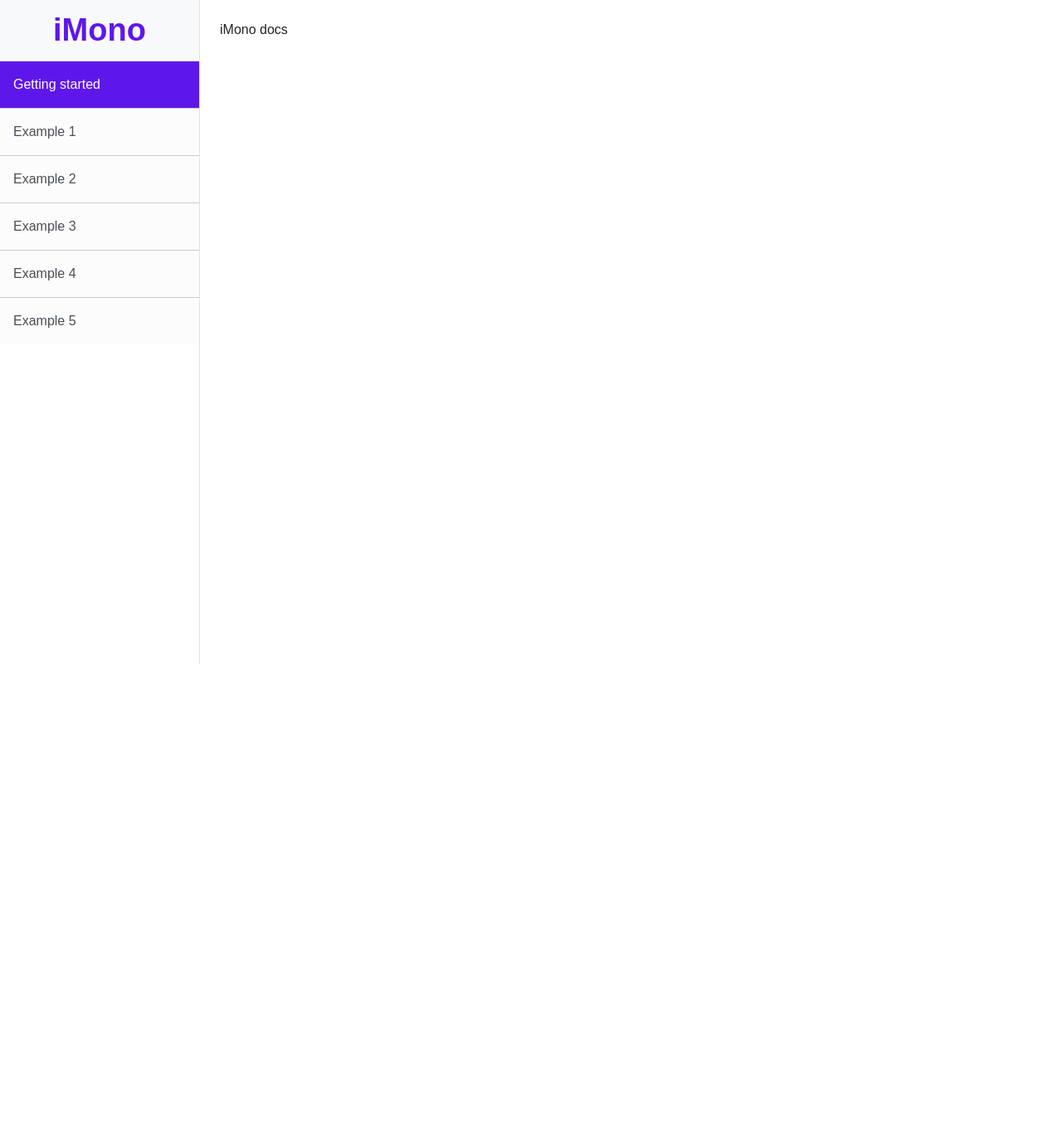
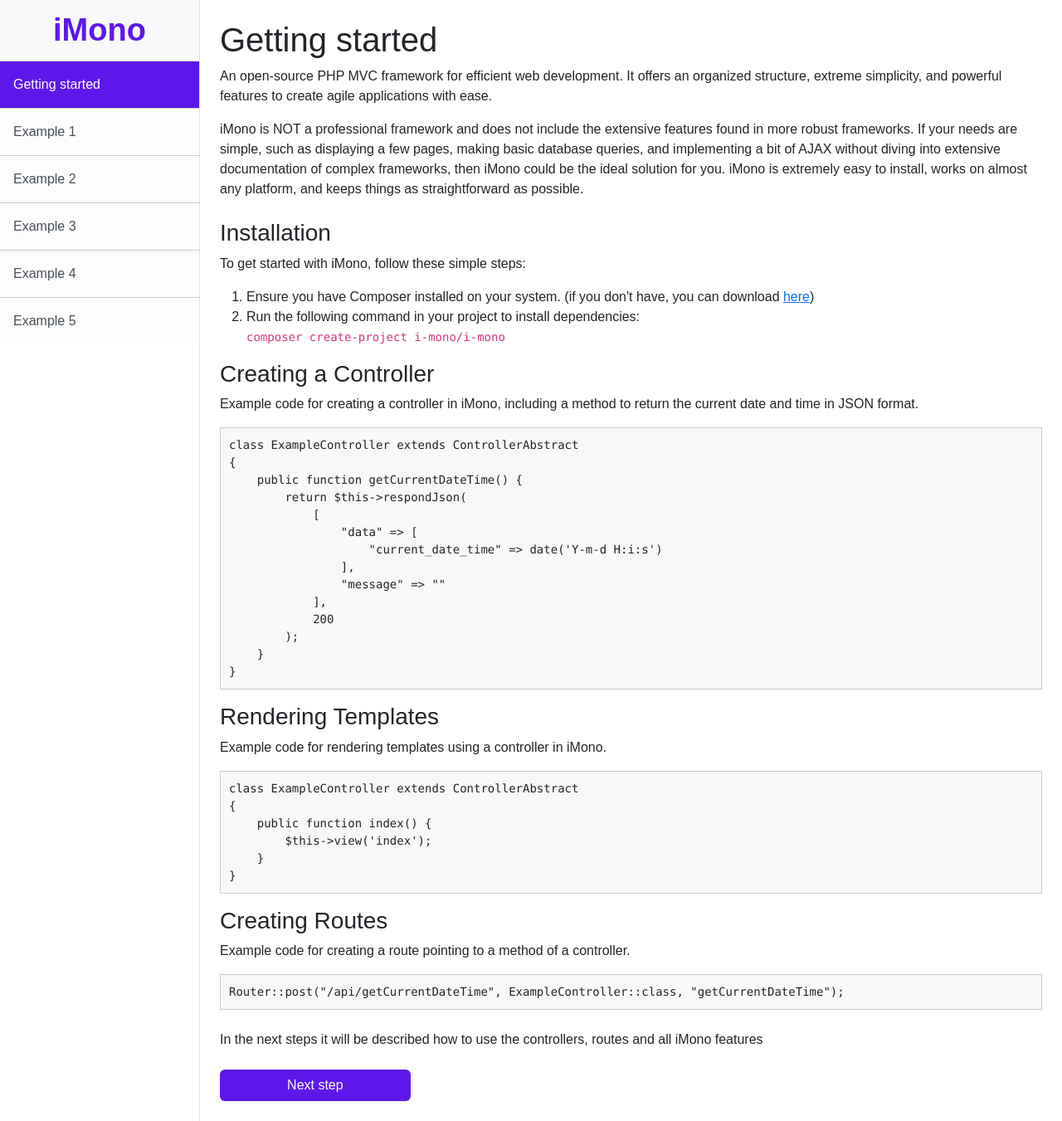
Before and after one commit to FabioAugustoRodrigues/iMono-docs, a Vue app: page / in a window 1280 px wide. Shown: the whole page at 83% size. Before the commit the page ends 800 px from the top, so only its background shows below. Built offline with nearby package versions, Linux system fonts and the light colour scheme; a web font is replaced by a local one.

Commit message:
getting started page

```diff
--- a/package.json
+++ b/package.json
@@ -11,6 +11,7 @@
   "dependencies": {
     "@popperjs/core": "^2.11.8",
     "bootstrap": "^5.3.3",
+    "highlight.js": "^11.9.0",
     "vue": "^3.4.21",
     "vue-router": "^4.3.0"
   },
--- a/src/App.vue
+++ b/src/App.vue
@@ -1,5 +1,11 @@
 <script setup>
 import { RouterLink, RouterView } from 'vue-router'
+import CodeHighlighter from './components/CodeHighlighter.vue';
+
+const codigoPHP = `<?php
+echo "Olá, mundo!";
+?>`;
+
 </script>
 
 <template>
--- a/src/assets/main.css
+++ b/src/assets/main.css
@@ -9,3 +9,8 @@
     font-weight: bold;
     color: #5e17eb;
 }
+
+.btn-theme {
+    background-color: #5e17eb !important;
+    color: white !important;
+}
--- /dev/null
+++ b/src/components/CodeHighlighter.vue
@@ -0,0 +1,29 @@
+<template>
+    <div>
+        <pre><code ref="code" class="php">{{ code }}</code></pre>
+    </div>
+</template>
+
+<script setup>
+import { defineProps, onMounted } from 'vue';
+
+const props = defineProps({
+    code: {
+        type: String,
+        required: true
+    }
+});
+</script>
+
+<style scoped>
+pre {
+    background-color: #f8f8f8;
+    border: 1px solid #ccc;
+    padding: 10px;
+    overflow: auto;
+}
+
+code.php {
+    font-family: Consolas, "Courier New", Courier, monospace;
+}
+</style>
--- a/src/views/HomeView.vue
+++ b/src/views/HomeView.vue
@@ -1,8 +1,100 @@
-<script setup>
-</script>
-
 <template>
   <main>
-    iMono docs
+    <section class="mb-4">
+      <h1>Getting started</h1>
+      <p>
+        An open-source PHP MVC framework for efficient web development. It offers an organized structure, extreme
+        simplicity, and powerful features to create agile applications with ease.
+      </p>
+      <p>
+        iMono is NOT a professional framework and does not include the extensive features found in more robust
+        frameworks.
+        If your needs are simple, such as displaying a few pages, making basic database queries, and implementing a bit
+        of
+        AJAX without diving into extensive documentation of complex frameworks, then iMono could be the ideal solution
+        for
+        you. iMono is extremely easy to install, works on almost any platform, and keeps things as straightforward as
+        possible.
+      </p>
+    </section>
+
+    <section>
+      <h3>Installation</h3>
+      <p>To get started with iMono, follow these simple steps:</p>
+      <ol>
+        <li>
+          Ensure you have Composer installed on your system. (if you don't have, you can download <a
+            href="https://getcomposer.org/">here</a>)
+        </li>
+        <li>
+          Run the following command in your project to install dependencies:
+          <br />
+          <code>composer create-project i-mono/i-mono</code>
+        </li>
+      </ol>
+    </section>
+
+    <section>
+      <h3>Creating a Controller</h3>
+      <p>Example code for creating a controller in iMono, including a method to return the current date and time in JSON
+        format.</p>
+      <CodeHighlighter :code="exampleController" />
+    </section>
+
+    <section>
+      <h3>Rendering Templates</h3>
+      <p>Example code for rendering templates using a controller in iMono.</p>
+      <CodeHighlighter :code="exampleControllerRender" />
+    </section>
+
+    <section>
+      <h3>Creating Routes</h3>
+      <p>Example code for creating a route pointing to a method of a controller.</p>
+      <CodeHighlighter :code="exampleRoute" />
+    </section>
+
+    <section class="mt-4">
+      <p>
+        In the next steps it will be described how to use the controllers, routes and all iMono features
+      </p>
+
+      <div class="row mt-4">
+        <div class="col-sm-12 col-md-3">
+          <button class="btn btn-theme w-100">
+            Next step
+          </button>
+        </div>
+      </div>
+    </section>
   </main>
 </template>
+
+<script setup>
+import CodeHighlighter from '../components/CodeHighlighter.vue';
+
+const exampleController = `class ExampleController extends ControllerAbstract
+{
+    public function getCurrentDateTime() {
+        return $this->respondJson(
+            [
+                "data" => [
+                    "current_date_time" => date('Y-m-d H:i:s')
+                ],
+                "message" => ""
+            ],
+            200
+        );
+    }
+}
+`;
+
+const exampleControllerRender = `class ExampleController extends ControllerAbstract
+{
+    public function index() {
+        $this->view('index');
+    }
+}
+`;
+
+const exampleRoute = `Router::post("/api/getCurrentDateTime", ExampleController::class, "getCurrentDateTime");`
+</script>
```
Also changed, not shown: 1 other file (tests, documents, lock files or other folders).
